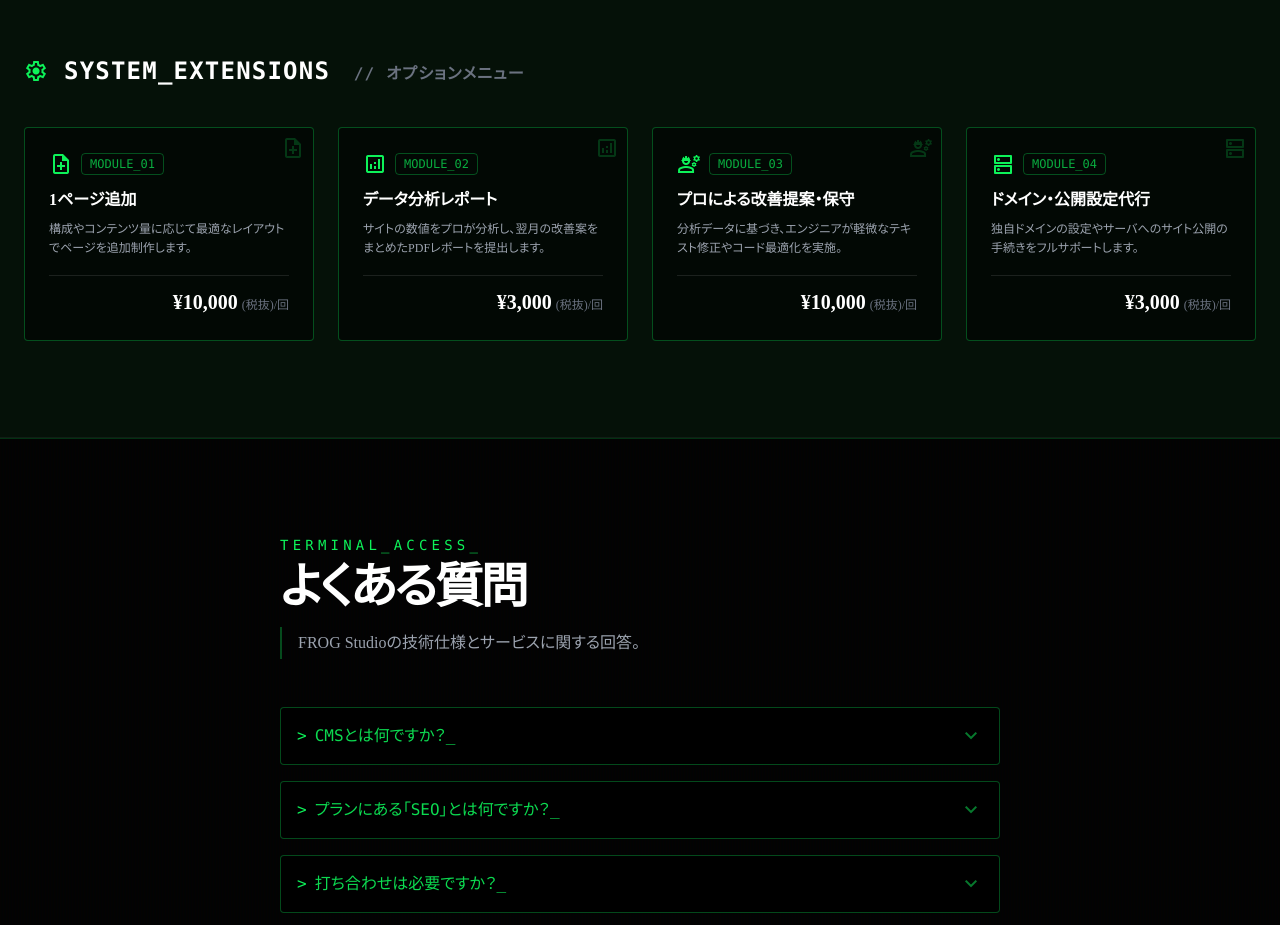
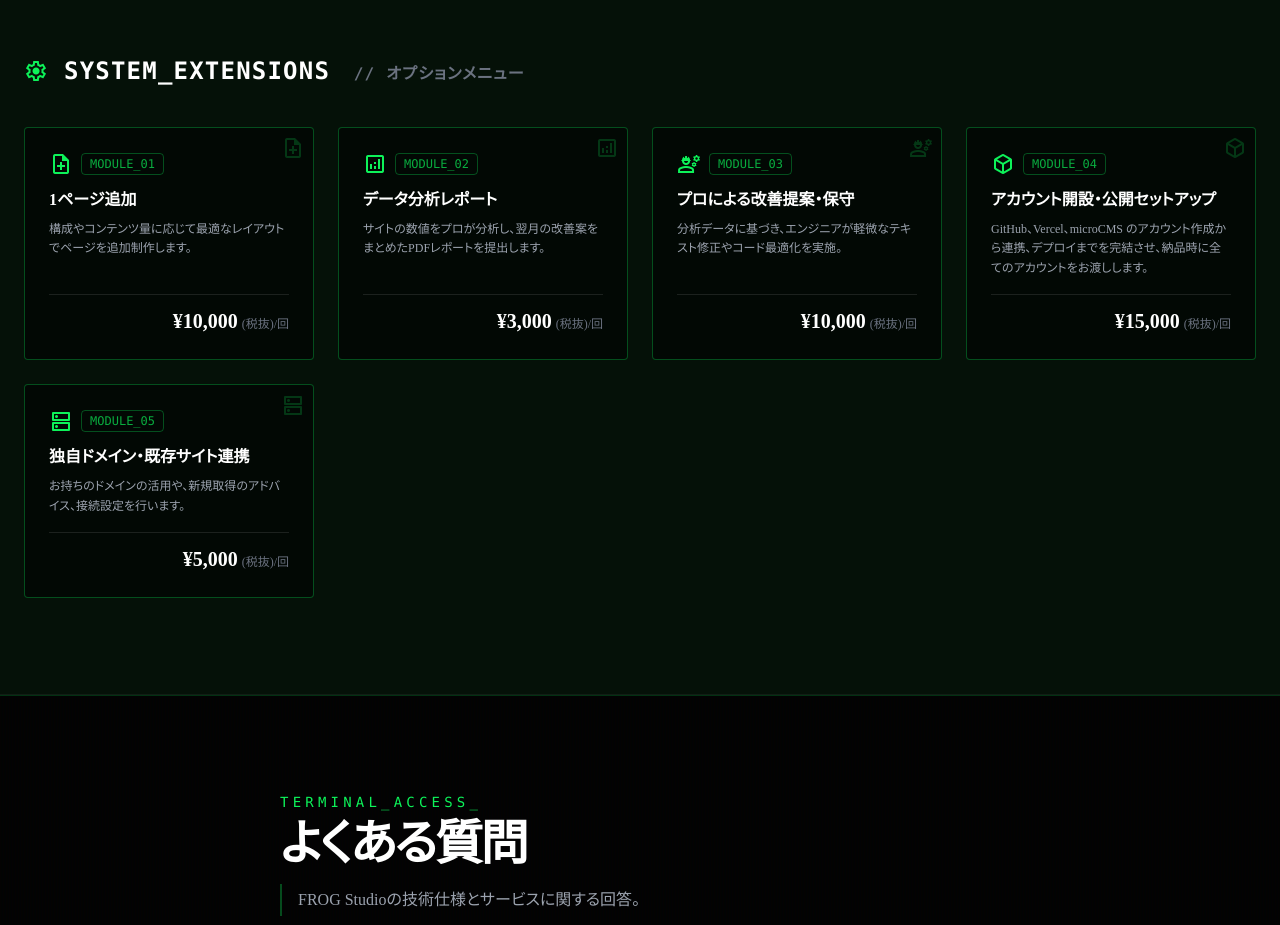
Before and after one commit to kaoru689/frog-studio, a Next.js app: page / in a window 1280 px wide. Shown: the part 6360-7285 px from the top of the page. Built offline with nearby package versions, Linux system fonts and the light colour scheme.

Commit message:
update: 自動システム更新 - オプションメニュー追加

```diff
--- a/src/app/page.tsx
+++ b/src/app/page.tsx
@@ -762,7 +762,8 @@ export default function TestTopPage() {
                                 { title: "1ページ追加", desc: "構成やコンテンツ量に応じて最適なレイアウトでページを追加制作します。", price: "¥10,000", unit: "(税抜)/回", icon: "note_add" },
                                 { title: "データ分析レポート", desc: "サイトの数値をプロが分析し、翌月の改善案をまとめたPDFレポートを提出します。", price: "¥3,000", unit: "(税抜)/回", icon: "analytics" },
                                 { title: "プロによる改善提案・保守", desc: "分析データに基づき、エンジニアが軽微なテキスト修正やコード最適化を実施。", price: "¥10,000", unit: "(税抜)/回", icon: "engineering" },
-                                { title: "ドメイン・公開設定代行", desc: "独自ドメインの設定やサーバへのサイト公開の手続きをフルサポートします。", price: "¥3,000", unit: "(税抜)/回", icon: "dns" }
+                                { title: "アカウント開設・公開セットアップ", desc: "GitHub、Vercel、microCMS のアカウント作成から連携、デプロイまでを完結させ、納品時に全てのアカウントをお渡しします。", price: "¥15,000", unit: "(税抜)/回", icon: "deployed_code" },
+                                { title: "独自ドメイン・既存サイト連携", desc: "お持ちのドメインの活用や、新規取得のアドバイス、接続設定を行います。", price: "¥5,000", unit: "(税抜)/回", icon: "dns" }
                             ].map((opt, i) => (
                                 <motion.div
                                     key={i}
```
